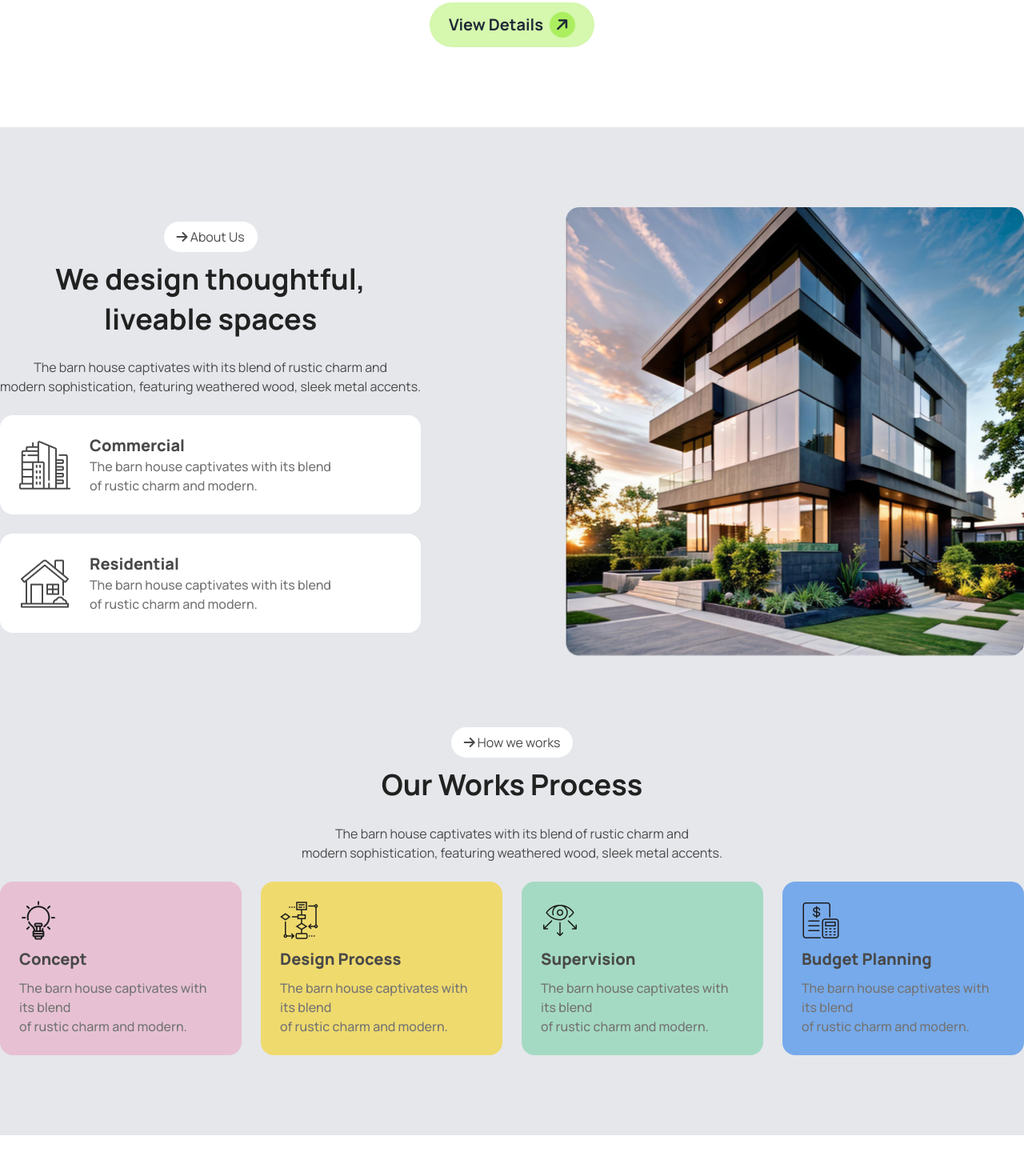
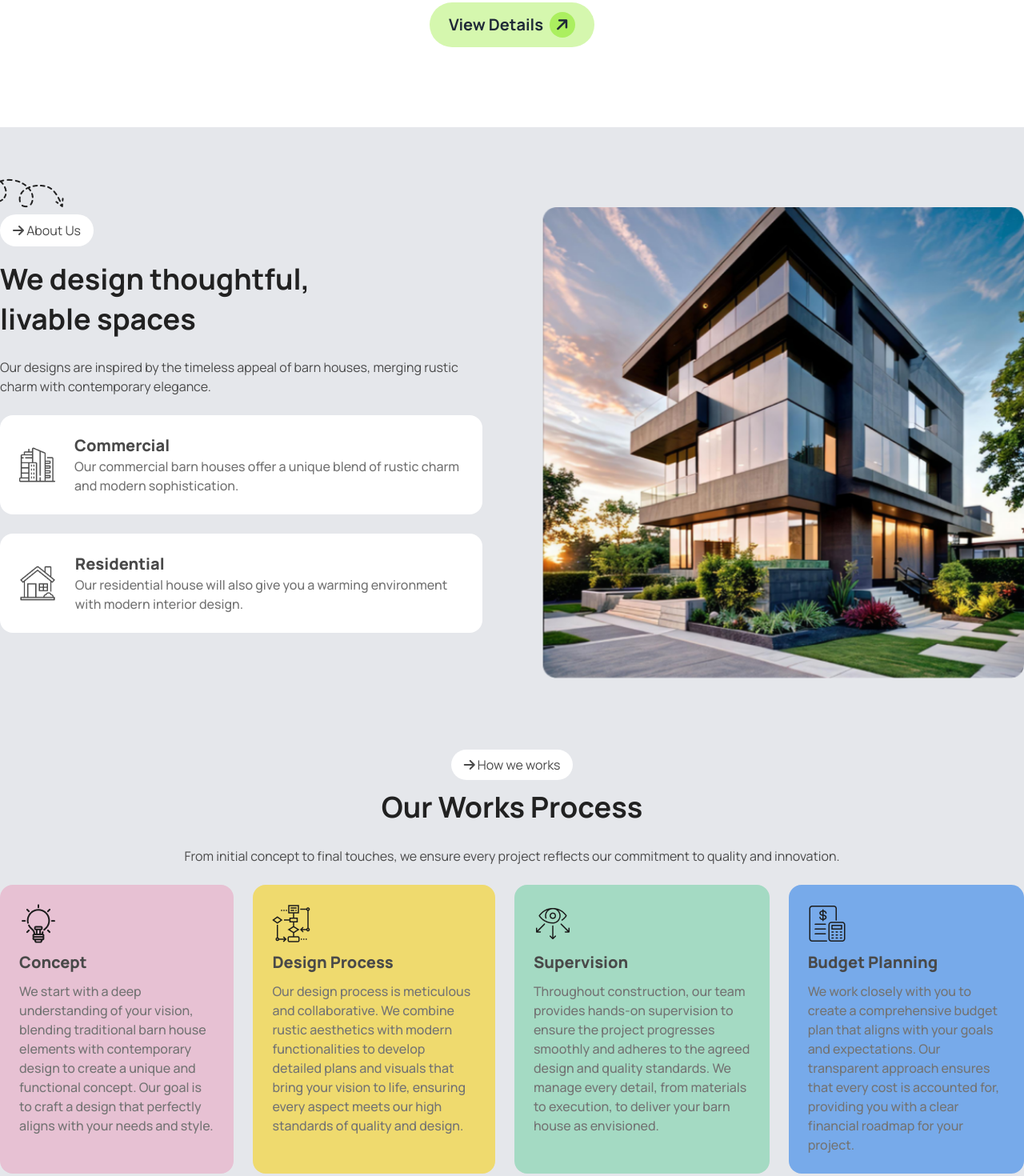
Before and after one commit to SNbappy/Assignment-03, a plain HTML site: page index.html in a window 1280 px wide. Shown: the part 759-2229 px from the top of the page at 80% size. Drawn offline with nearby package versions, Linux system fonts and the light colour scheme.

Commit message:
changed the similar texts with meaninfull text and create some small changes

```diff
--- a/index.html
+++ b/index.html
@@ -130,15 +130,15 @@
         <!-- We Design Part -->
         <section class="max-w-screen-xl mx-5 lg:mx-auto">
             <div class="lg:flex items-center justify-between rounded-[16px]">
-                <div>
-                    <div class="text-center">
-                        <btn class="px-4 py-2 bg-white rounded-[24px] text-base text-[#494949]"><i
-                                class="fa-solid fa-arrow-right mt-[100px]"></i> About Us</btn>
-                        <h3 class="text-4xl font-bold mt-4 leading-snug text-[#212121]">We design
-                            thoughtful,<br>liveable
-                            spaces</h3>
-                        <p class="mt-6 text-[#494949]">The barn house captivates with its blend of rustic charm and<br>
-                            modern sophistication, featuring weathered wood, sleek metal accents.</p>
+                <div class="flex-1 lg:pr-[37px]">
+                    <div class="text-center lg:text-left">
+                        <img src="assets/Vector.png" class="ml-[-48px] hidden lg:block" alt="">
+                        <button class="px-4 py-2 bg-white rounded-[24px] text-base text-[#494949] mt-2">
+                            <i class="fa-solid fa-arrow-right"></i> About Us
+                        </button>
+                        <h3 class="text-4xl font-bold mt-4 leading-snug text-[#212121]">We design thoughtful,<br>livable spaces</h3>
+                        <p class="mt-6 text-[#494949]">Our designs are inspired by the timeless appeal of barn houses, merging
+                            rustic charm with contemporary elegance.</p>
                     </div>
                     <!-- card1 -->
                     <div class="bg-white p-6 flex items-center space-x-6 rounded-[16px] mt-6">
@@ -148,7 +148,7 @@
                         <div>
                             <h4 class="font-black text-xl text-[#494949]">Commercial</h4>
                             <p class="text-base text-[#737373] font-medium">
-                                The barn house captivates with its blend<br>of rustic charm and modern.
+                                Our commercial barn houses offer a unique blend of rustic charm and modern sophistication.
                             </p>
                         </div>
                     </div>
@@ -161,15 +161,16 @@
                         <div>
                             <h4 class="font-black text-xl text-[#494949]">Residential</h4>
                             <p class="text-base text-[#737373] font-medium">
-                                The barn house captivates with its blend<br>of rustic charm and modern.
+                                Our residential house will also give you a warming environment with modern interior design.
                             </p>
                         </div>
                     </div>
                 </div>
-                <div>
-                    <img class="mt-6 lg:mt-[100px]" src="assets/Rectangle.png" alt="">
+                <div class="flex-1 lg:pl-[37px]">
+                    <img class="mt-6 lg:mt-[100px] w-full" src="assets/Rectangle.png" alt="">
                 </div>
             </div>
+
         </section>
 
         <!-- Our Wroks process section -->
@@ -178,8 +179,7 @@
                 <btn class="px-4 py-2 bg-white rounded-[24px] text-base text-[#494949]"><i
                         class="fa-solid fa-arrow-right mt-[100px]"></i> How we works</btn>
                 <h3 class="text-4xl font-bold mt-4 leading-snug text-[#212121]">Our Works Process</h3>
-                <p class="mt-6 text-[#494949]">The barn house captivates with its blend of rustic charm and<br>
-                    modern sophistication, featuring weathered wood, sleek metal accents.</p>
+                <p class="mt-6 text-[#494949]">From initial concept to final touches, we ensure every project reflects our commitment to quality and innovation.</p>
             </div>
 
             <!-- Cards -->
@@ -189,7 +189,8 @@
                     <img src="assets/concept.png" alt="" class="object-cover">
                     <h4 class="font-black text-xl text-[#494949] mt-2.5">Concept</h4>
                     <p class="text-base text-[#737373] font-medium mt-2.5">
-                        The barn house captivates with its blend<br>of rustic charm and modern.
+                        We start with a deep understanding of your vision, blending traditional barn house elements with contemporary design to
+                        create a unique and functional concept. Our goal is to craft a design that perfectly aligns with your needs and style.
                     </p>
                 </div>
                 <!-- Card2 -->
@@ -197,7 +198,10 @@
                     <img src="assets/flow-chart.png" alt="" class="object-cover">
                     <h4 class="font-black text-xl text-[#494949] mt-2.5">Design Process</h4>
                     <p class="text-base text-[#737373] font-medium mt-2.5">
-                        The barn house captivates with its blend<br>of rustic charm and modern.
+                        Our design process is meticulous and collaborative. We combine rustic aesthetics with modern functionalities to develop
+                        detailed plans and visuals that bring your vision to life, ensuring every aspect meets our high standards of quality and
+                        design.
+
                     </p>
                 </div>
                 <!-- Card3 -->
@@ -205,7 +209,9 @@
                     <img src="assets/vision.png" alt="" class="object-cover">
                     <h4 class="font-black text-xl text-[#494949] mt-2.5">Supervision</h4>
                     <p class="text-base text-[#737373] font-medium mt-2.5">
-                        The barn house captivates with its blend<br>of rustic charm and modern.
+                        Throughout construction, our team provides hands-on supervision to ensure the project progresses smoothly and adheres to
+                        the agreed design and quality standards. We manage every detail, from materials to execution, to deliver your barn house
+                        as envisioned.
                     </p>
                 </div>
                 <!-- Card4 -->
@@ -213,7 +219,10 @@
                     <img src="assets/budget-planning.png" alt="" class="object-cover">
                     <h4 class="font-black text-xl text-[#494949] mt-2.5">Budget Planning</h4>
                     <p class="text-base text-[#737373] font-medium mt-2.5">
-                        The barn house captivates with its blend<br>of rustic charm and modern.
+                        We work closely with you to create a comprehensive budget plan that aligns with your goals and expectations. Our
+                        transparent approach ensures that every cost is accounted for, providing you with a clear financial roadmap for your
+                        project.
+
                     </p>
                 </div>
             </div>
@@ -225,8 +234,7 @@
                 <btn class="px-4 py-2 bg-[#ABEF5F] bg-opacity-20 rounded-[24px] text-base text-[#494949]"><i
                         class="fa-solid fa-arrow-right mt-[100px]"></i> Explore our Latest works</btn>
                 <h3 class="text-4xl font-bold mt-4 leading-snug text-[#212121]">Our Latest Portfolio</h3>
-                <p class="mt-6 text-[#494949]">The barn house captivates with its blend of rustic charm and<br>
-                    modern sophistication, featuring weathered wood, sleek metal accents.</p>
+                <p class="mt-6 text-[#494949]">Discover how our innovative barn house designs seamlessly blend traditional charm with modern elegance.</p>
             </div>
             <!-- Cards Container -->
             <section class="m-5 lg:m-auto">
@@ -243,8 +251,7 @@
                                     <div class="mt-6 lg:mt-0 flex-1 flex flex-col justify-center">
                                         <h3 class="font-black text-2xl text-[#494949]">Commercial</h3>
                                         <p class="mt-6 font-medium text-[#737373] text-base">
-                                            The barn house captivates with its blend of rustic charm and modern. The barn house captivates with its
-                                            blend of rustic charm and modern.
+                                            Our commercial barn houses redefine workspace design with their distinctive character.
                                         </p>
                                         <div class="mt-5 flex space-x-1 items-center">
                                             <span class="text-[#212121] text-xl font-black">View Details</span>
@@ -287,10 +294,9 @@
                                     <img src="assets/img4.png" alt="" class="w-full lg:w-auto object-cover rounded-[16px]">
                                 </div>
                                 <div class="mt-6 flex-1">
-                                    <h3 class="font-black text-2xl text-[#494949]">Commercial</h3>
+                                    <h3 class="font-black text-2xl text-[#494949]">Residential</h3>
                                     <p class="mt-6 font-medium text-[#737373] text-base">
-                                        The barn house captivates with its blend of rustic charm and modern. The barn house captivates with its
-                                        blend of rustic charm and modern.
+                                        Experience the perfect fusion of rustic warmth and modern comfort in our residential barn houses.
                                     </p>
                                     <div class="mt-5 flex space-x-1">
                                         <span class="text-[#212121] text-xl font-black">View Details</span>
@@ -352,8 +358,7 @@
                     <btn class="px-4 py-2 bg-[#ABEF5F] bg-opacity-20 rounded-[24px] text-base text-[#494949]"><i
                             class="fa-solid fa-arrow-right mt-[100px]"></i> Let’s Connect</btn>
                     <h3 class="text-4xl font-bold mt-4 leading-snug text-[#212121]">Let’s Discuss Next Project</h3>
-                    <p class="mt-6 text-[#494949]">The barn house captivates with its blend of rustic charm and<br>
-                        modern sophistication, featuring weathered wood, sleek metal accents.</p>
+                    <p class="mt-6 text-[#494949]">You can discuss with us about the next project by submitting the form</p>
                 </div>
                 <div class="lg:max-w-[970px] mx-auto mt-8 pb-[100px]">
                     <form>
@@ -403,7 +408,7 @@
 
     <!-- Footer Part -->
     <footer class="bg-[#1C1C1C]">
-        <div class="pt-[100px] mx-auto max-w-2xl">
+        <div class="pt-[100px] lg:mx-auto mx-5 max-w-2xl">
             <div class="flex space-x-2 items-center justify-center">
                 <div>
                     <i
@@ -413,9 +418,9 @@
                     <span class="font-black text-3xl text-[#E9E9E9]">Rinterio</span>
                 </div>
             </div>
-            <p class="font-medium text-base text-[#737373] text-center mt-4">The barn house captivates with its blend of
-                rustic
-                charm and modern sophistication, featuring weathered wood, sleek metal accents.</p>
+            <p class="font-medium text-base text-[#737373] text-center mt-4">We blend timeless design with modern innovation to create stunning spaces that resonate with character and
+            functionality. From rustic barn houses to contemporary commercial and residential projects, our commitment to quality
+            and creativity drives everything we do. Connect with us to explore how we can transform your vision into reality.</p>
         </div>
         <div class="text-[#E9E9E9] text-center lg:flex justify-around max-w-3xl mx-auto mt-12">
             <div>Home</div>
```
